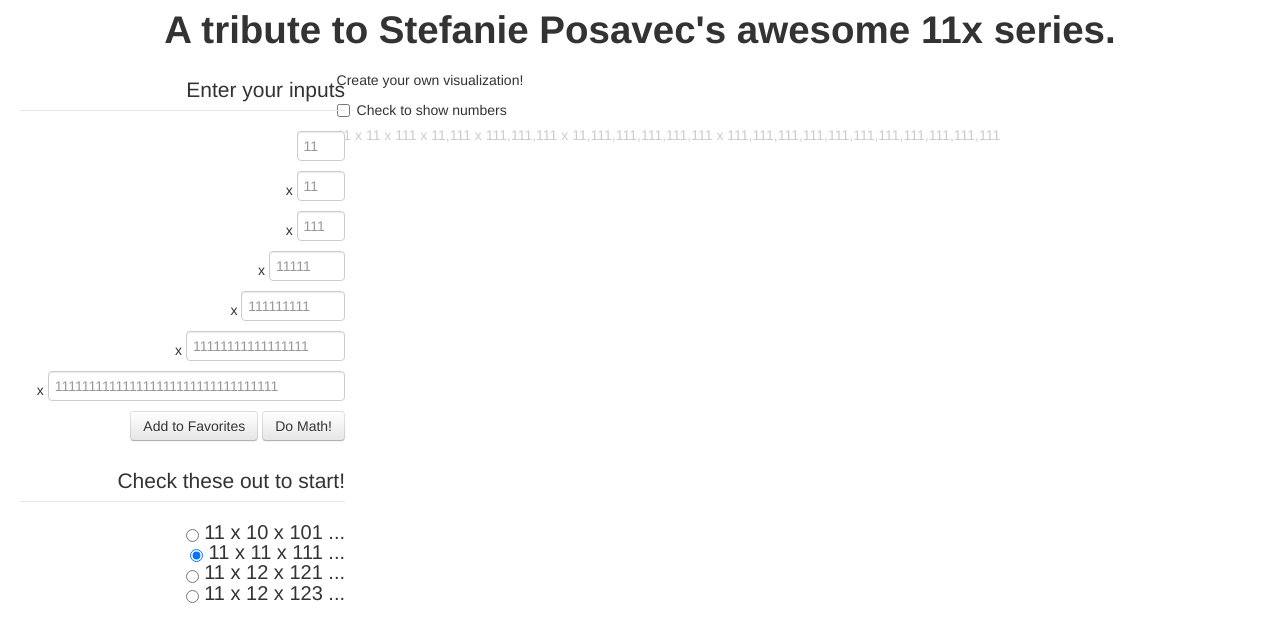
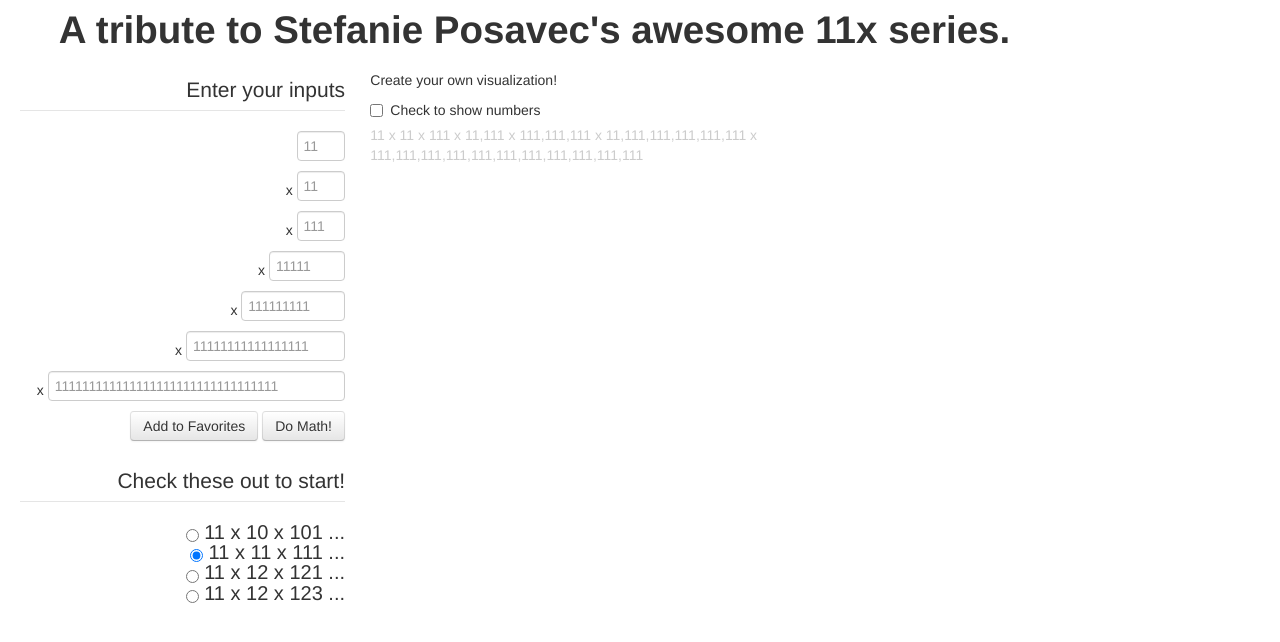
Before and after one commit to nolanbjohnson/11xSeries, a plain HTML site: page index.html in a window 1280 px wide. Drawn offline with nearby package versions, Linux system fonts and the light colour scheme; a script that the page names is missing.

Commit message:
change width to fit

```diff
--- a/index.html
+++ b/index.html
@@ -12,10 +12,10 @@
 <body>
 <div class="container-fluid">
 	<div class="row-fluid">
-		<div id="main" class="span12">
+		<div id="main" class="span10">
 				<h1>A tribute to Stefanie Posavec's awesome 11x series.</h1>
 			<div class="row-fluid">
-				<div id="multiplicands" class="span3">
+				<div id="multiplicands" class="span4">
 					<form name="numberForm">
 						<fieldset>
 							<legend>Enter your inputs</legend>
@@ -49,7 +49,7 @@
 					  <option>11 x 11 x 111 x 11111</option>
 					</select> -->
 				</div>
-				<div class="span9">
+				<div class="span6">
 					<p>Create your own visualization!</p>
 <!-- 					<ul>
 						<li>Fill in all the inputs with the correct number of digits</li>
--- a/scripts/11-x-series.js
+++ b/scripts/11-x-series.js
@@ -3,7 +3,7 @@
 
 var paths = [{"id": 2, "type": "path", "d": "m 0,0 16.246395,0.1025 c -0.21915,-21.7265 -16.230378,-21.4773 -16.246395,-0.1025 z"}];
 
-var w = 1000, h = 1500, padding = 20, offset = 11, radius = 4;
+var w = 800, h = 1500, padding = 20, offset = 11, radius = 4;
 
 
 function useOption(name) {
```
